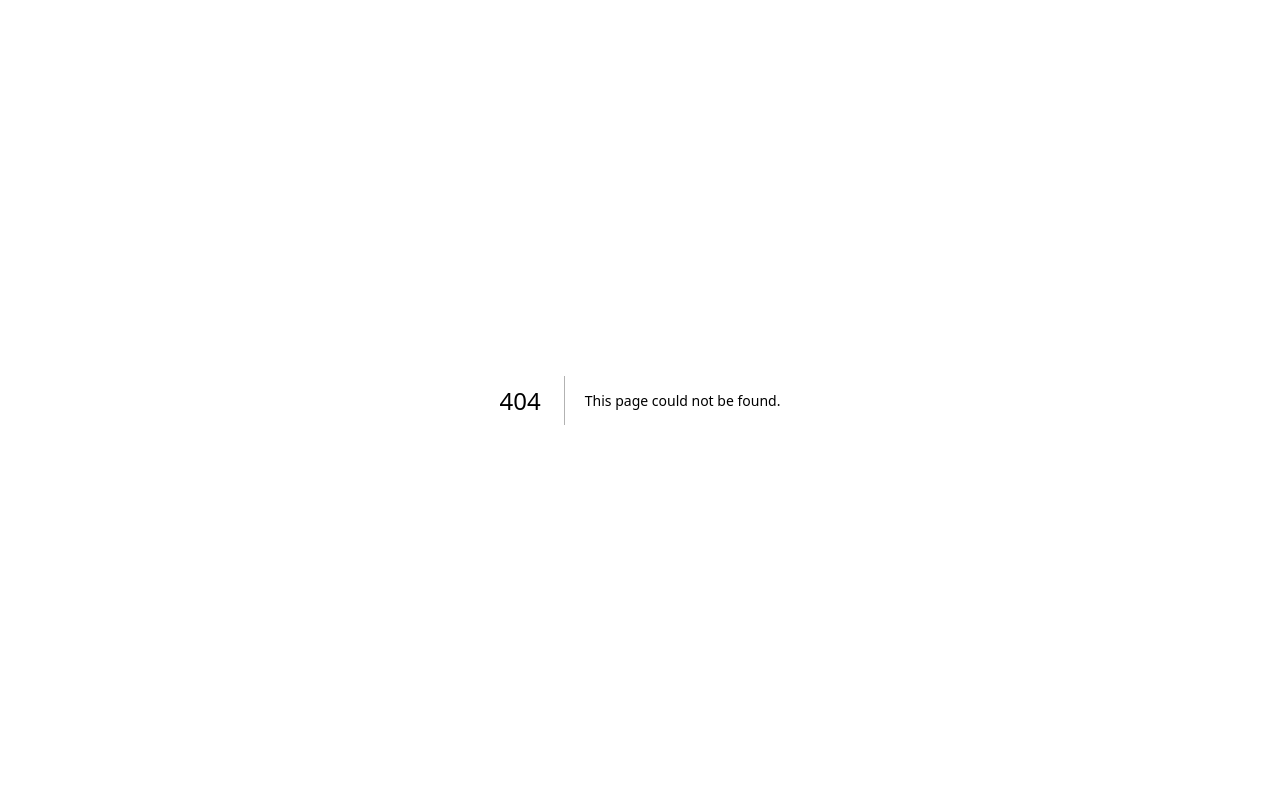
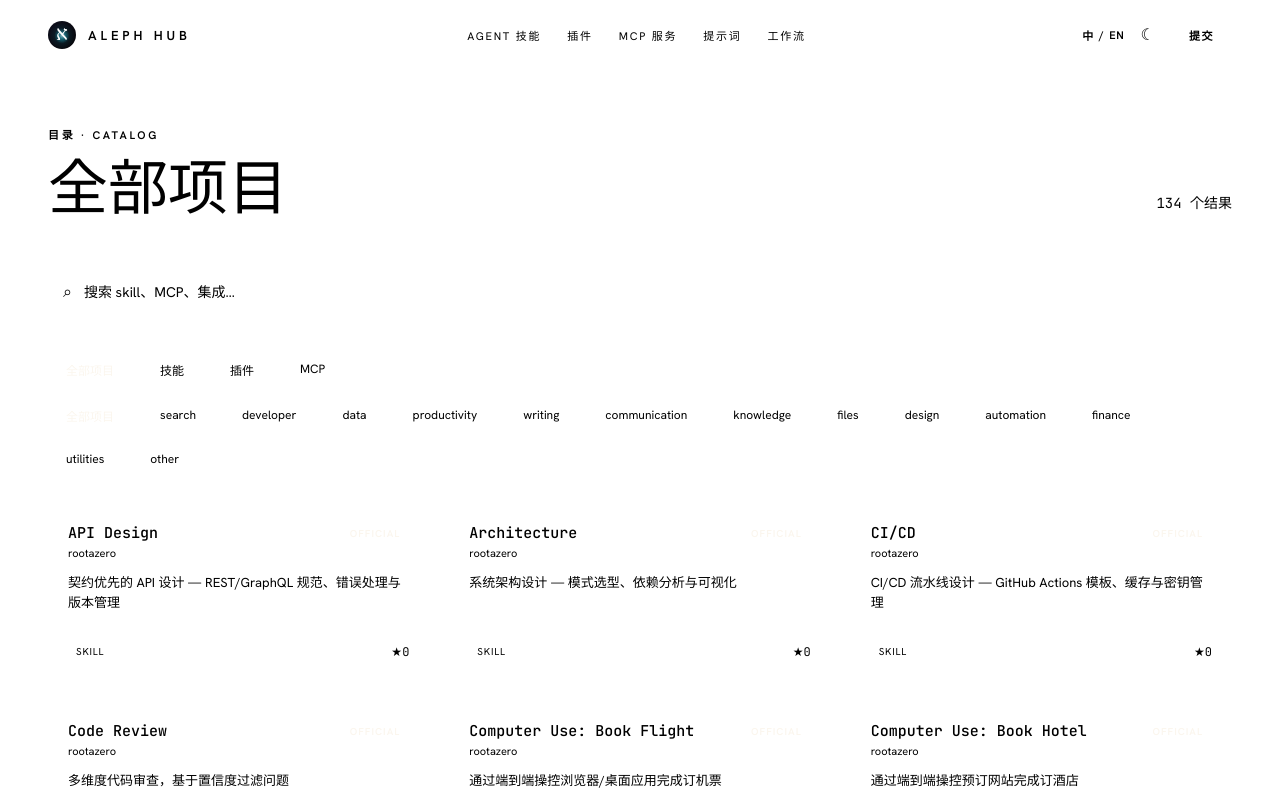
Before and after one commit to rootazero/Aleph-Hub, a Next.js app: page /all in a window 1280 px wide. Before the commit this address had no page. Shown: the top 800 px of the page. Built offline with nearby package versions, Linux system fonts and the light colour scheme.

Commit message:
fix(home): point "browse all" CTA to a searchable /all page
The hero "browse all" button linked to /c/mcp, dropping users on the MCP
category page. Add a unified /all route (AllView) listing the full install
catalog with a search box plus kind and category filters, and retarget the CTA.

```diff
--- /dev/null
+++ b/app/all/page.tsx
@@ -0,0 +1,6 @@
+import { AllView } from "@/components/all/AllView";
+
+// The "browse all" destination (Hero CTA): the full install catalog, searchable.
+export default function Page() {
+  return <AllView />;
+}
--- /dev/null
+++ b/components/all/AllView.tsx
@@ -0,0 +1,72 @@
+"use client";
+import { useState } from "react";
+import type { ExtensionKindT } from "@/contract/types";
+import { useLang } from "@/components/providers/LangProvider";
+import { STRINGS } from "@/lib/i18n";
+import { getAll } from "@/lib/catalog";
+import { Card } from "@/components/Card";
+import { Header } from "@/components/Header";
+import { Footer } from "@/components/Footer";
+
+const CATS = ["search", "developer", "data", "productivity", "writing", "communication", "knowledge", "files", "design", "automation", "finance", "utilities", "other"];
+// The three install kinds (matches the catalog axes; content kinds live on /c/prompt etc.).
+const KINDS: { key: ExtensionKindT; zh: string; en: string }[] = [
+  { key: "skill", zh: "技能", en: "Skills" },
+  { key: "plugin", zh: "插件", en: "Plugins" },
+  { key: "mcp", zh: "MCP", en: "MCP" },
+];
+
+// Unified browse over the full install catalog: search + kind + category, one grid.
+export function AllView() {
+  const { lang } = useLang();
+  const t = STRINGS[lang];
+  const [q, setQ] = useState("");
+  const [kind, setKind] = useState<string>("all");
+  const [cat, setCat] = useState<string>("all");
+  const all = getAll();
+  const query = q.trim().toLowerCase();
+  const visible = all
+    .filter((e) => kind === "all" || e.kind === kind)
+    .filter((e) => cat === "all" || e.category === cat)
+    .filter((e) => !query || `${e.name} ${e.description_en} ${e.description_zh} ${e.tags.join(" ")}`.toLowerCase().includes(query));
+  const chip = (active: boolean) => ({ fontSize: 12, padding: "8px 18px", borderRadius: 20, cursor: "pointer", color: active ? "#FBF6EE" : "var(--ink-soft)", background: active ? "var(--orange)" : "var(--panel)", border: active ? "none" : "1px solid var(--hair)" });
+  return (
+    <>
+      <Header />
+      <main style={{ maxWidth: 1480, margin: "0 auto", padding: "0 48px 76px" }}>
+        <section style={{ padding: "56px 0 28px", borderBottom: "1px solid var(--hair-strong)" }}>
+          <div style={{ fontSize: 11, letterSpacing: ".24em", textTransform: "uppercase", color: "var(--orange)", marginBottom: 18, fontWeight: 600 }}>{t.catalogKicker}</div>
+          <div style={{ display: "flex", alignItems: "flex-end", justifyContent: "space-between", gap: 24 }}>
+            <h1 style={{ fontFamily: "var(--font-cormorant), var(--font-noto-serif-sc), serif", fontWeight: 500, fontSize: 60, lineHeight: 1, margin: 0 }}>{t.allCats}</h1>
+            <span style={{ fontFamily: "var(--font-mono), monospace", fontSize: 14, color: "var(--ink-soft)", paddingBottom: 8 }}>{visible.length} {t.results}</span>
+          </div>
+        </section>
+        <section style={{ display: "flex", gap: 16, padding: "22px 0", borderBottom: "1px solid var(--hair)" }}>
+          <div style={{ display: "flex", alignItems: "center", gap: 10, flex: 1, background: "var(--panel)", border: "1px solid var(--hair)", borderRadius: 2, padding: "11px 15px" }}>
+            <span style={{ color: "var(--taupe)" }}>⌕</span>
+            <input value={q} onChange={(e) => setQ(e.target.value)} placeholder={t.searchPh} style={{ flex: 1, border: "none", outline: "none", background: "transparent", fontSize: 14, color: "var(--ink)" }} />
+          </div>
+        </section>
+        <section style={{ display: "flex", gap: 10, padding: "18px 0 6px", flexWrap: "wrap" }}>
+          <span onClick={() => setKind("all")} style={chip(kind === "all")}>{t.allCats}</span>
+          {KINDS.map((k) => (
+            <span key={k.key} onClick={() => setKind(k.key)} style={chip(kind === k.key)}>{lang === "zh" ? k.zh : k.en}</span>
+          ))}
+        </section>
+        <section style={{ display: "flex", gap: 10, padding: "6px 0 28px", flexWrap: "wrap" }}>
+          {["all", ...CATS].map((c) => (
+            <span key={c} onClick={() => setCat(c)} style={chip(cat === c)}>{c === "all" ? t.allCats : c}</span>
+          ))}
+        </section>
+        {visible.length ? (
+          <section style={{ display: "grid", gridTemplateColumns: "repeat(3,1fr)", gap: 20 }}>
+            {visible.map((e) => <Card key={e.id} entry={e} />)}
+          </section>
+        ) : (
+          <div style={{ textAlign: "center", padding: "60px 0", color: "var(--taupe)", fontSize: 15 }}>{t.noResults}</div>
+        )}
+      </main>
+      <Footer />
+    </>
+  );
+}
--- a/components/home/Hero.tsx
+++ b/components/home/Hero.tsx
@@ -19,7 +19,7 @@ export function Hero() {
       <p style={{ fontSize: 17, lineHeight: 1.62, color: "var(--ink-soft)", maxWidth: "46ch", margin: "0 0 32px" }}>{t.heroSub}</p>
       <div style={{ display: "flex", gap: 12 }}>
         <Link href="/c/skill" style={{ ...cta, color: "var(--bg)", background: "var(--ink)" }}>{t.ctaExplore}</Link>
-        <Link href="/c/mcp" style={{ ...cta, color: "var(--ink)", border: "1px solid var(--hair-strong)" }}>{ctaAll}</Link>
+        <Link href="/all" style={{ ...cta, color: "var(--ink)", border: "1px solid var(--hair-strong)" }}>{ctaAll}</Link>
       </div>
     </div>
   );
```
Also changed, not shown: 1 other file (tests, documents, lock files or other folders).
